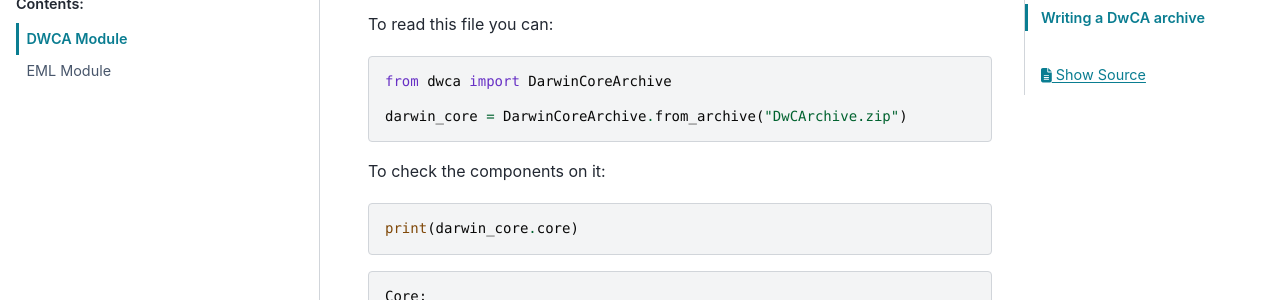
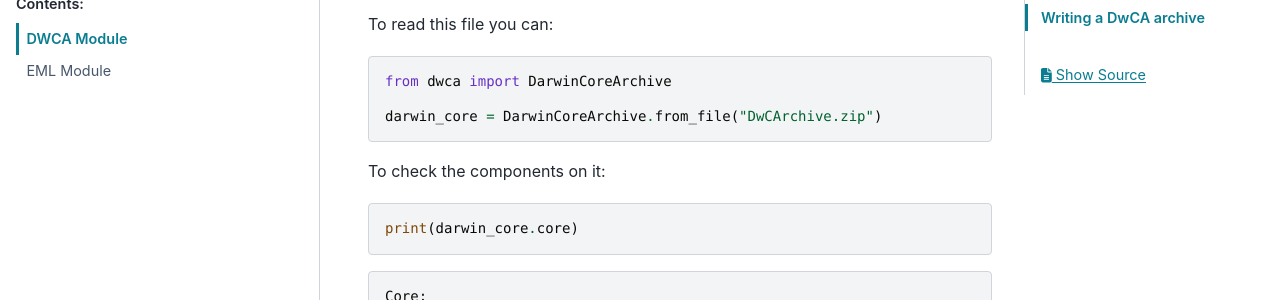
Before and after one commit to IEB-BIODATA/pydwca, a Sphinx documentation site: the page built from docs/source/usage.dwca.rst, in a window 1280 px wide and 900 px high, scrolled down 535 px. Shown: the part 152-452 px from the top of the window. Built offline with Sphinx 7.4.7 and the PyData theme 0.15.4, drawn with Linux system fonts in a browser that asks for light colours.

Commit message:
Update documentation to use from_file instead of from_archive
Co-authored-by: frewsxcv <416575+frewsxcv@users.noreply.github.com>

```diff
--- a/docs/source/usage.dwca.rst
+++ b/docs/source/usage.dwca.rst
@@ -23,7 +23,7 @@ To read this file you can:
 
     from dwca import DarwinCoreArchive
 
-    darwin_core = DarwinCoreArchive.from_archive("DwCArchive.zip")
+    darwin_core = DarwinCoreArchive.from_file("DwCArchive.zip")
 
 To check the components on it:
 
```
Also changed, not shown: README.md (+1 -1 lines).
